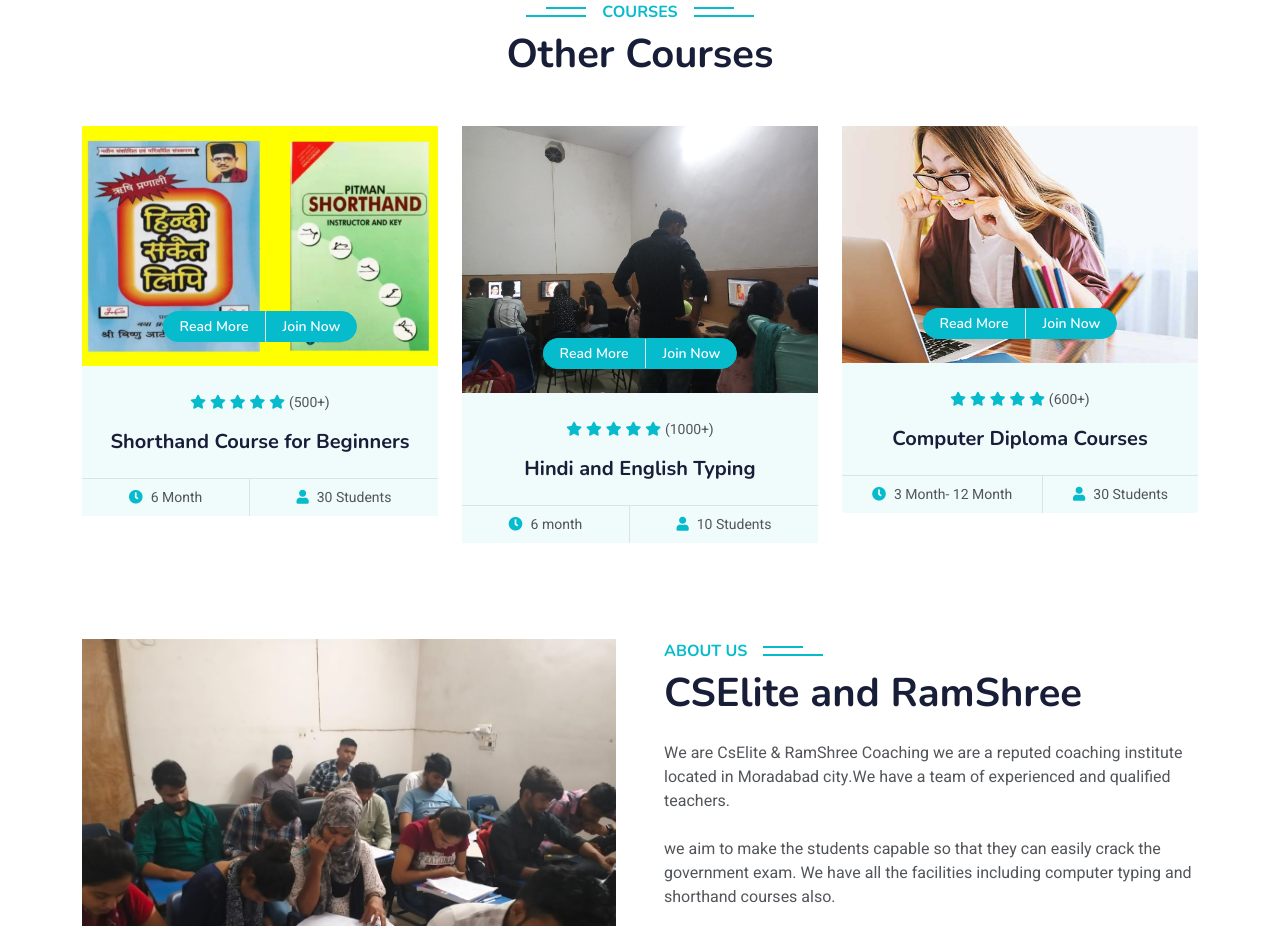
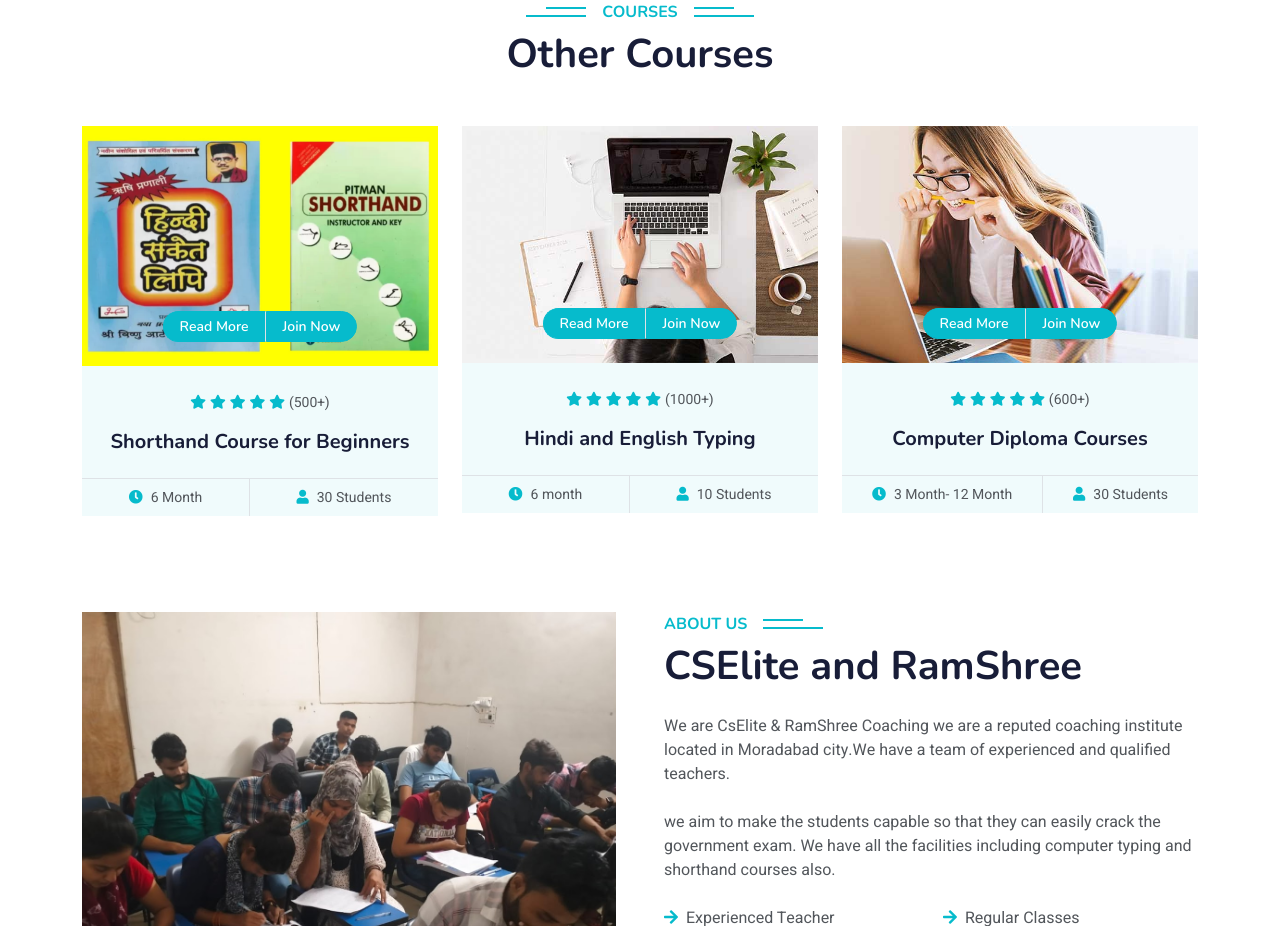
Before and after one commit to Pranav19921/cselite_ramshree, a plain HTML site: page index.html in a window 1280 px wide. Shown: the part 2076-3002 px from the top of the page. Drawn offline with nearby package versions, Linux system fonts and the light colour scheme.

Commit message:
photo chnge

```diff
--- a/index.html
+++ b/index.html
@@ -247,7 +247,7 @@
             <div class="col-lg-4 col-md-6 wow fadeInUp" data-wow-delay="0.3s">
                 <div class="course-item bg-light">
                     <div class="position-relative overflow-hidden">
-                        <img class="img-fluid" src="img/typing.jpg" alt="">
+                        <img class="img-fluid" src="img/course-2.jpg" alt="">
                         <div class="w-100 d-flex justify-content-center position-absolute bottom-0 start-0 mb-4">
                             <a href="#" class="flex-shrink-0 btn btn-sm btn-primary px-3 border-end" style="border-radius: 30px 0 0 30px;">Read More</a>
                             <a href="#" class="flex-shrink-0 btn btn-sm btn-primary px-3" style="border-radius: 0 30px 30px 0;">Join Now</a>
```
